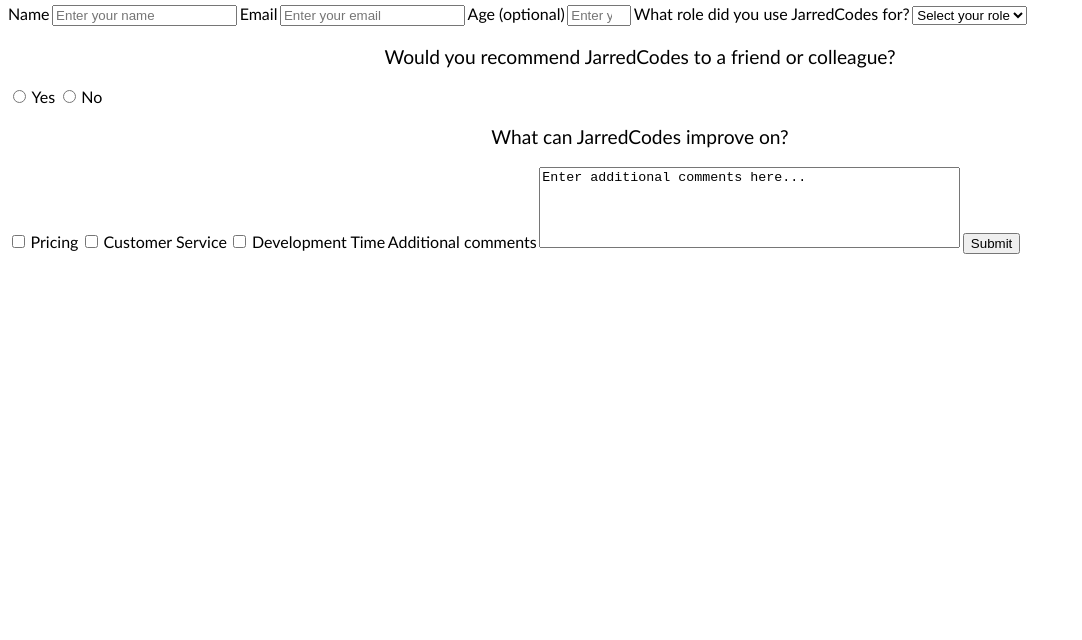
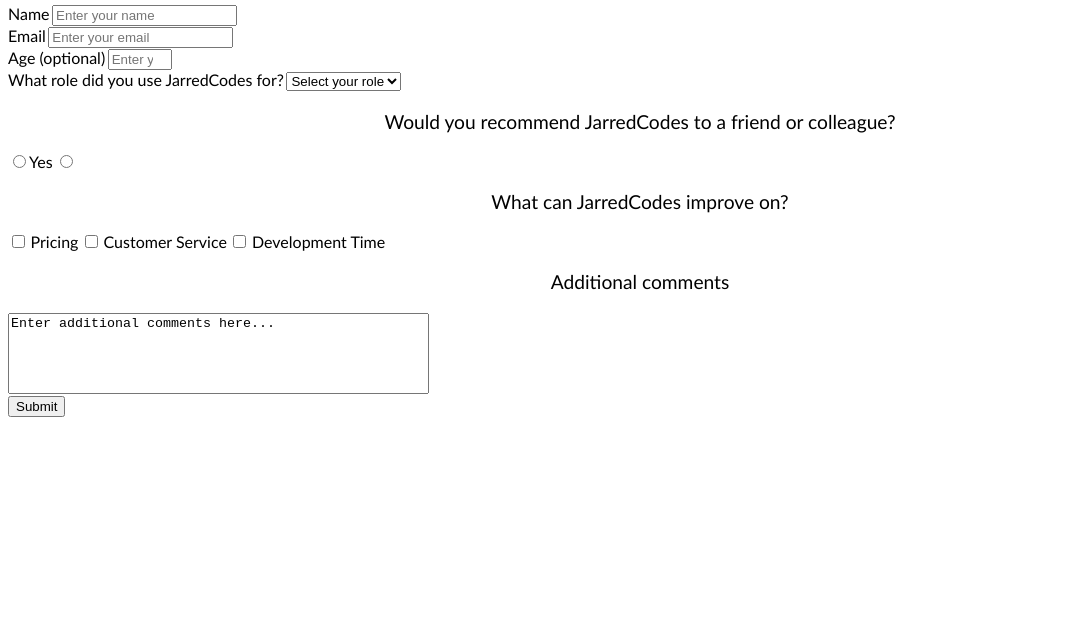
Before and after one commit to Herringtonjc/survey-page, a plain HTML site: page index.html in a window 1280 px wide. Shown: the part 160-800 px from the top of the page, without its empty margins (0-1082 px from the left). Drawn offline with Linux system fonts and the light colour scheme.

Commit message:
Added divs to separate the grouping of form controls

```diff
--- a/index.html
+++ b/index.html
@@ -11,42 +11,48 @@
     <main id="main">
         <header id="header">
             <h1 id="title">JarredCodes Feedback Survey</h1>
-                    <p id="description">Please leave feedback for my services at <a href="https://www.jarredcodes.com/">JarredCodes</a>.</p>
+            <p id="description">Please leave feedback for <a href="https://www.jarredcodes.com/">JarredCodes</a>.</p>
         </header>
         <form id="survey-form">
+            <div class="form-group">
                 <label id="name-label" for="name">Name</label>
                 <input type="text"
                     name="name"
                     id="name"
                     placeholder="Enter your name"
-                required
-                />
+                    required />
+            </div>
+            <div class="form-group">
                 <label id="email-label" for="email">Email</label>
                 <input type="email"
                     name="email"
                     id="email"
                     placeholder="Enter your email"
-                required
-                />
+                    required />
+            </div>
+            <div class="form-group">
                 <label id="number-label" for="number">Age (optional)</label>
                 <input type="number"
                     name="number"
                     id="number"
                     placeholder="Enter your age"
                     min="13"
-                max="100"
-                />
+                    max="100" />
+            </div>
+            <div class="form-group">
                 <label id="role-label" for="dropdown">What role did you use JarredCodes for?</label>
                 <select id="dropdown" name="role">
                     <option disabled selected value>Select your role</option>
                     <option value="student">Business</option>
                     <option value="teacher">Personal</option>
                 </select>
+            </div>
+            <div class="form-group">
                 <p>Would you recommend JarredCodes to a friend or colleague?</p>
-            <input type="radio" id="yes" name="recommendation" value="yes">
-            <label for="yes">Yes</label>
-            <input type="radio" id="no" name="recommendation" value="no">
-            <label for="no">No</label>
+                <label><input type="radio" id="yes" name="recommendation" value="yes">Yes</label>
+                <label><input type="radio" id="no" name="recommendation" value="no"></label>
+            </div>
+            <div class="form-group">
                 <p>What can JarredCodes improve on?</p>
                 <input type="checkbox" id="pricing" name="improvement" value="pricing">
                 <label for="pricing">Pricing</label>
@@ -54,9 +60,14 @@
                 <label for="customer-service">Customer Service</label>
                 <input type="checkbox" id="development-time" name="improvement" value="development-time">
                 <label for="development-time">Development Time</label>
-            <label for="comments">Additional comments</label>
+            </div>
+            <div class="form-group">
+                <p>Additional comments</p>
                 <textarea id="comments" name="comments" rows="5" cols="50" style="resize: none;">Enter additional comments here...</textarea>
+            </div>
+            <div class="form-group">
                 <button id="submit">Submit</button>
+            </div>
         </form>
     </main>
 </body>
```
Lines whose indentation alone changed are shown as unchanged.
